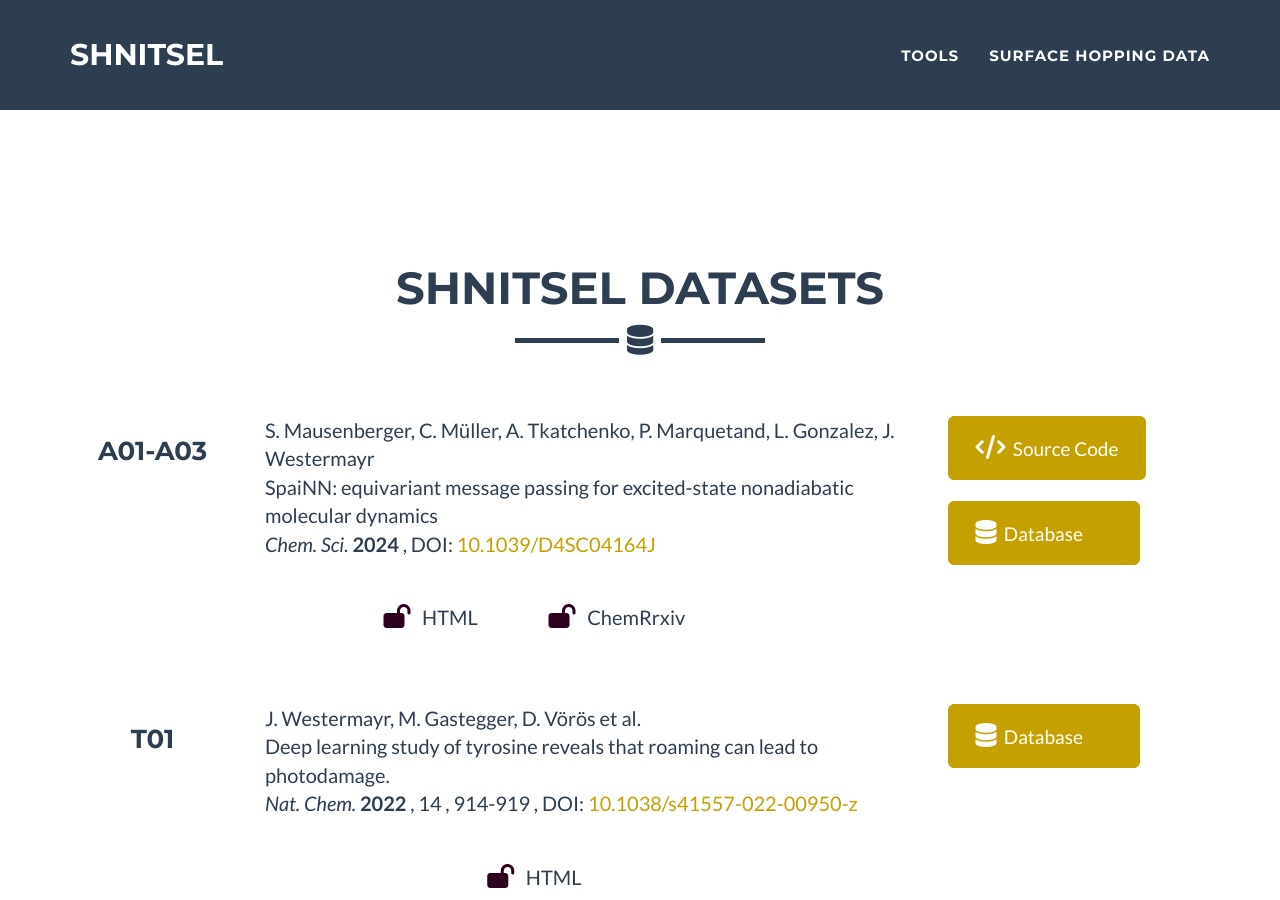
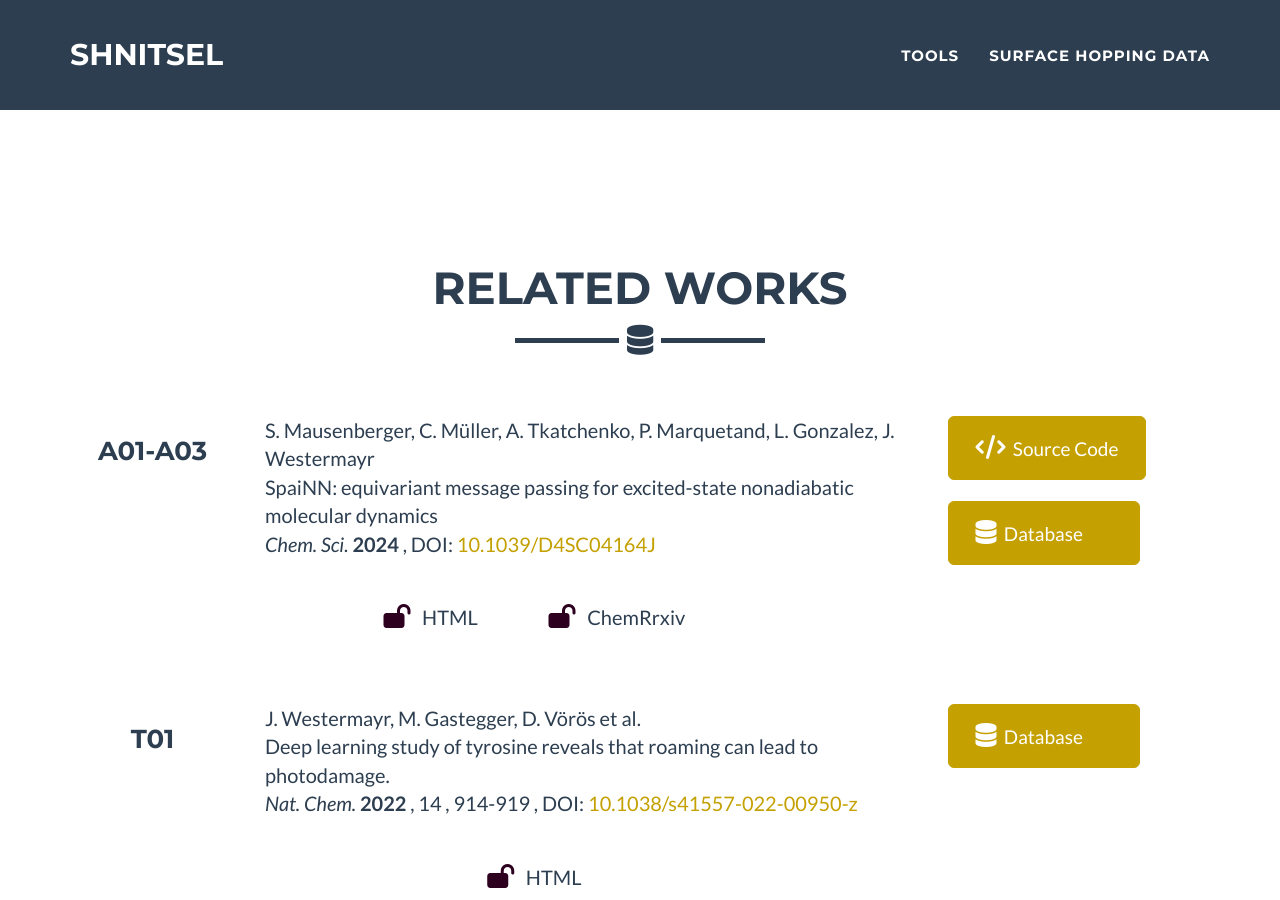
Before and after one commit to SHNITSEL/shnitsel.github.io, a Jekyll site: the page built from team.html, in a window 1280 px wide and 900 px high, scrolled down 1661 px. Built offline with Jekyll 4.4.1, drawn with Linux system fonts in a browser that asks for light colours.

Commit message:
Update shnitsel_datasets.html

```diff
--- a/_includes/shnitsel_datasets.html
+++ b/_includes/shnitsel_datasets.html
@@ -4,7 +4,7 @@
     <div class="row">
       <div class="col-lg-12 text-center">
         <br><br>
-        <h2>SHNITSEL Datasets</h2>
+        <h2>Related Works</h2>
         <hr class="star-primary">
         <br><br>
       </div>
```
